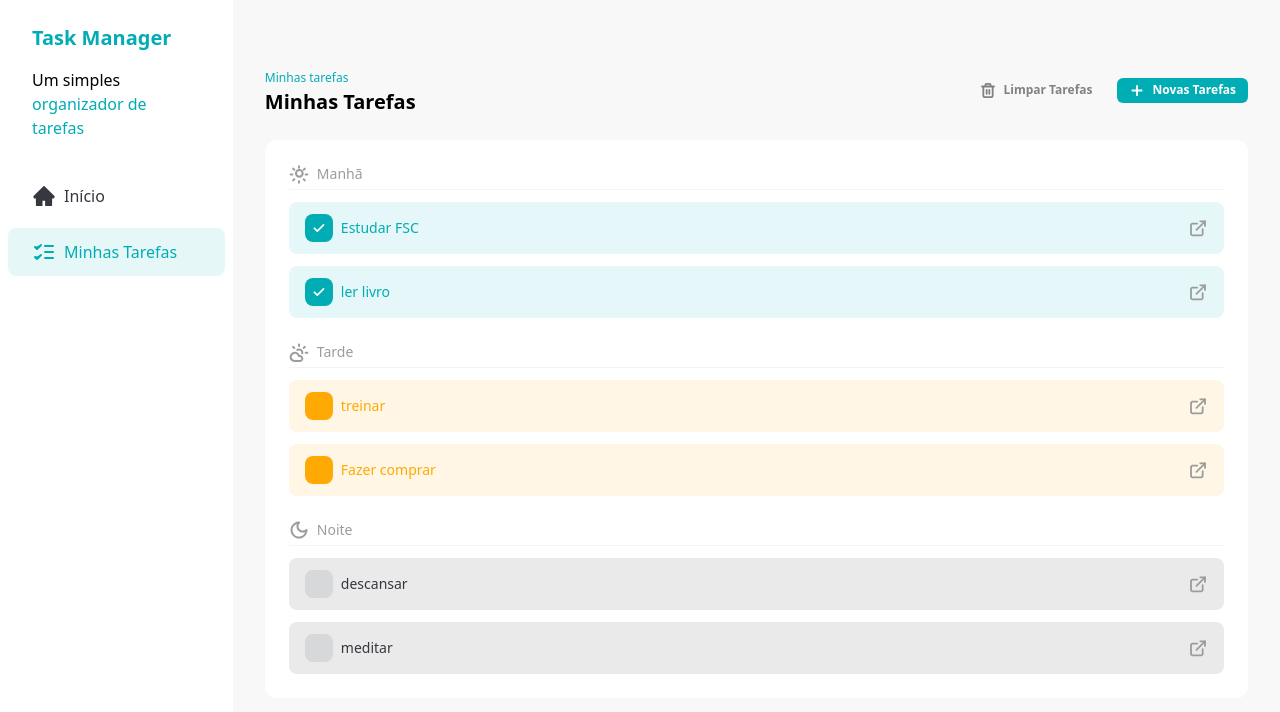
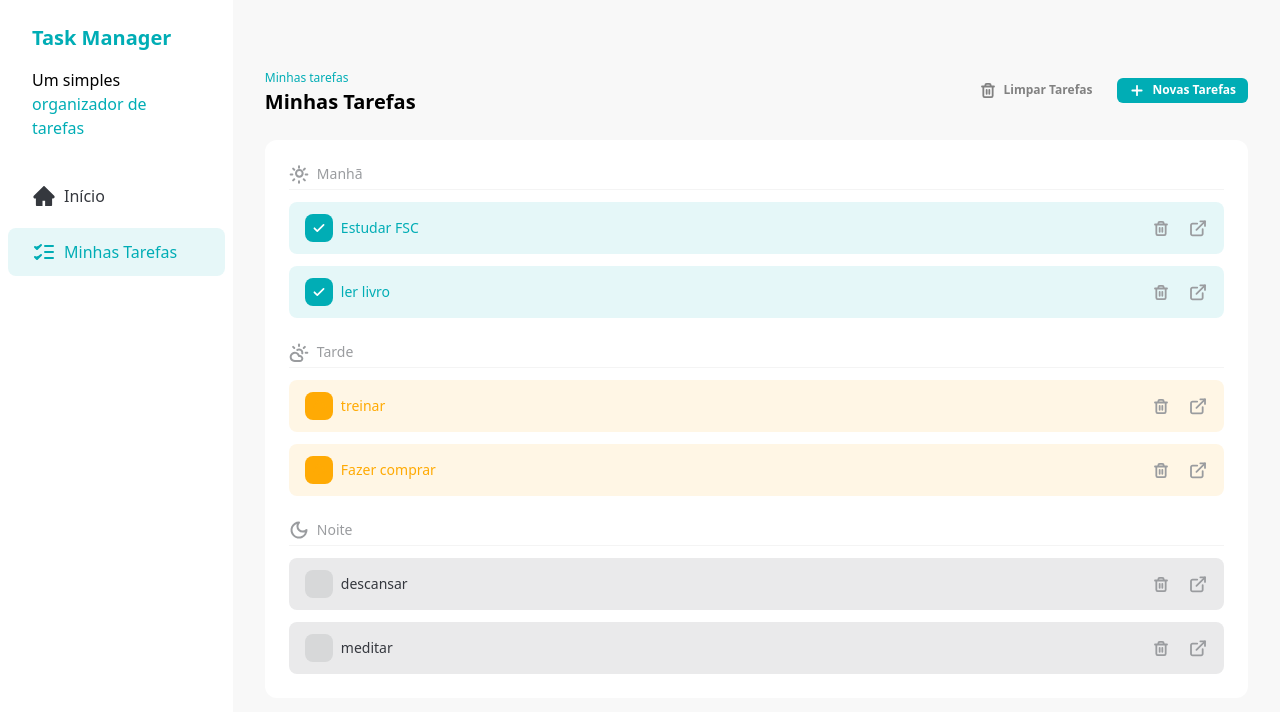
Before and after one commit to Yurilima20/Task-manager, a React (Vite) app: page / in a window 1280 px wide. Shown: the top 712 px of the page. Built offline with nearby package versions, Linux system fonts and the light colour scheme.

Commit message:
feat: adiconado o item de deleção e toast depos de uma atualização na tarefa

```diff
--- a/package.json
+++ b/package.json
@@ -12,7 +12,8 @@
   },
   "dependencies": {
     "react": "^19.1.0",
-    "react-dom": "^19.1.0"
+    "react-dom": "^19.1.0",
+    "sonner": "^1.5.0"
   },
   "devDependencies": {
     "@eslint/js": "^9.25.0",
--- a/src/App.jsx
+++ b/src/App.jsx
@@ -1,9 +1,17 @@
+import { Toaster } from "sonner"
 import Sidebar from "./components/Sidebar"
 import Tasks from "./components/Tasks"
 
 function App() {
   return (
     <div className="flex">
+      <Toaster
+        toastOptions={{
+          style: {
+            color: "#35383E",
+          },
+        }}
+      />
       <Sidebar />
       <Tasks />
     </div>
--- a/src/components/Button.jsx
+++ b/src/components/Button.jsx
@@ -1,4 +1,4 @@
-const Button = ({ children, variant = "primary" }) => {
+const Button = ({ children, variant = "primary", ...rest }) => {
   const getVariantClasses = () => {
     if (variant === "primary") {
       return "bg-[#00ADB5]  text-white"
@@ -11,6 +11,7 @@ const Button = ({ children, variant = "primary" }) => {
   return (
     <button
       className={`flex items-center gap-2 rounded-md px-3 py-1 text-xs font-semibold transition hover:opacity-70 ${getVariantClasses()}`}
+      {...rest}
     >
       {children}
     </button>
--- a/src/components/TaskItem.jsx
+++ b/src/components/TaskItem.jsx
@@ -1,8 +1,10 @@
 import CheckIconc from "../assets/icons/check.svg?react"
 import LoaderIcon from "../assets/icons/loader.svg?react"
 import DatailIcon from "../assets/icons/details.svg?react"
+import Button from "./Button"
+import TrashIcon from "../assets/icons/trash.svg?react"
 
-const TaskItem = ({ tasks, handleTaskCheckboxClick }) => {
+const TaskItem = ({ tasks, handleTaskCheckboxClick, handleDeleteClick }) => {
   const getStatusClasses = () => {
     if (tasks.status === "done") {
       return "bg-[#00ADB5]  text-[#00ADB5]"
@@ -39,10 +41,15 @@ const TaskItem = ({ tasks, handleTaskCheckboxClick }) => {
 
         {tasks.title}
       </div>
+      <div className="flex items-center gap-2">
+        <Button variant="ghost" onClick={() => handleDeleteClick(tasks.id)}>
+          <TrashIcon className="text-[#9A9C9F]" />
+        </Button>
 
-      <a href="#" className="transition hover:opacity-75">
-        <DatailIcon />
-      </a>
+        <a href="#" className="transition hover:opacity-75">
+          <DatailIcon />
+        </a>
+      </div>
     </div>
   )
 }
--- a/src/components/Tasks.jsx
+++ b/src/components/Tasks.jsx
@@ -8,6 +8,7 @@ import TasksSeparator from "./TasksSeparator"
 import { useState } from "react"
 import TASKS from "../constants/tasks"
 import TaskItem from "./TaskItem"
+import { toast } from "sonner"
 
 const Tasks = () => {
   const [tasks, setTasks] = useState(TASKS)
@@ -16,6 +17,12 @@ const Tasks = () => {
   const afternoonTasks = tasks.filter((tasks) => tasks.time === "afternoon")
   const eveningTasks = tasks.filter((tasks) => tasks.time === "evening")
 
+  const handleTaskDeleteClick = (taskID) => {
+    const newTasks = tasks.filter((task) => task.id !== taskID)
+    setTasks(newTasks)
+    toast.success("Tarefa removida com sucesso!")
+  }
+
   const handleTaskCheckboxClick = (taskID) => {
     const newTasks = tasks.map((task) => {
       if (task.id !== taskID) {
@@ -23,13 +30,16 @@ const Tasks = () => {
       }
 
       if (task.status === "not_started") {
+        toast.success("Tarefa iniciada com sucesso!")
         return { ...task, status: "in_progress" }
       }
       if (task.status === "in_progress") {
+        toast.success("Tarefa concluída com sucesso!")
         return { ...task, status: "done" }
       }
 
       if (task.status === "done") {
+        toast.info("Tarefa reiniciada com sucesso!")
         return { ...task, status: "not_started" }
       }
 
@@ -67,6 +77,7 @@ const Tasks = () => {
               key={task.id}
               tasks={task}
               handleTaskCheckboxClick={handleTaskCheckboxClick}
+              handleDeleteClick={handleTaskDeleteClick}
             />
           ))}
         </div>
@@ -78,6 +89,7 @@ const Tasks = () => {
               key={task.id}
               tasks={task}
               handleTaskCheckboxClick={handleTaskCheckboxClick}
+              handleDeleteClick={handleTaskDeleteClick}
             />
           ))}
         </div>
@@ -89,6 +101,7 @@ const Tasks = () => {
               key={task.id}
               tasks={task}
               handleTaskCheckboxClick={handleTaskCheckboxClick}
+              handleDeleteClick={handleTaskDeleteClick}
             />
           ))}
         </div>
```
Also changed, not shown: 1 other file (tests, documents, lock files or other folders).
